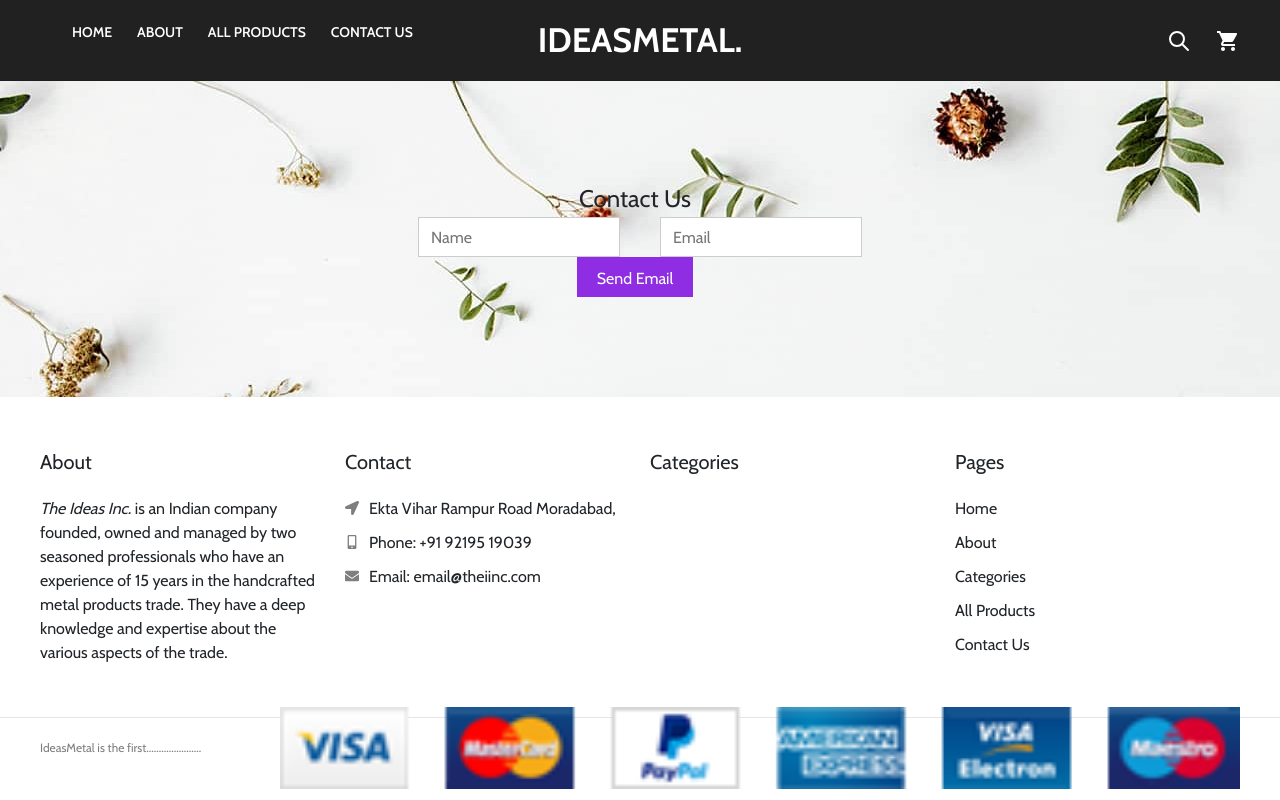
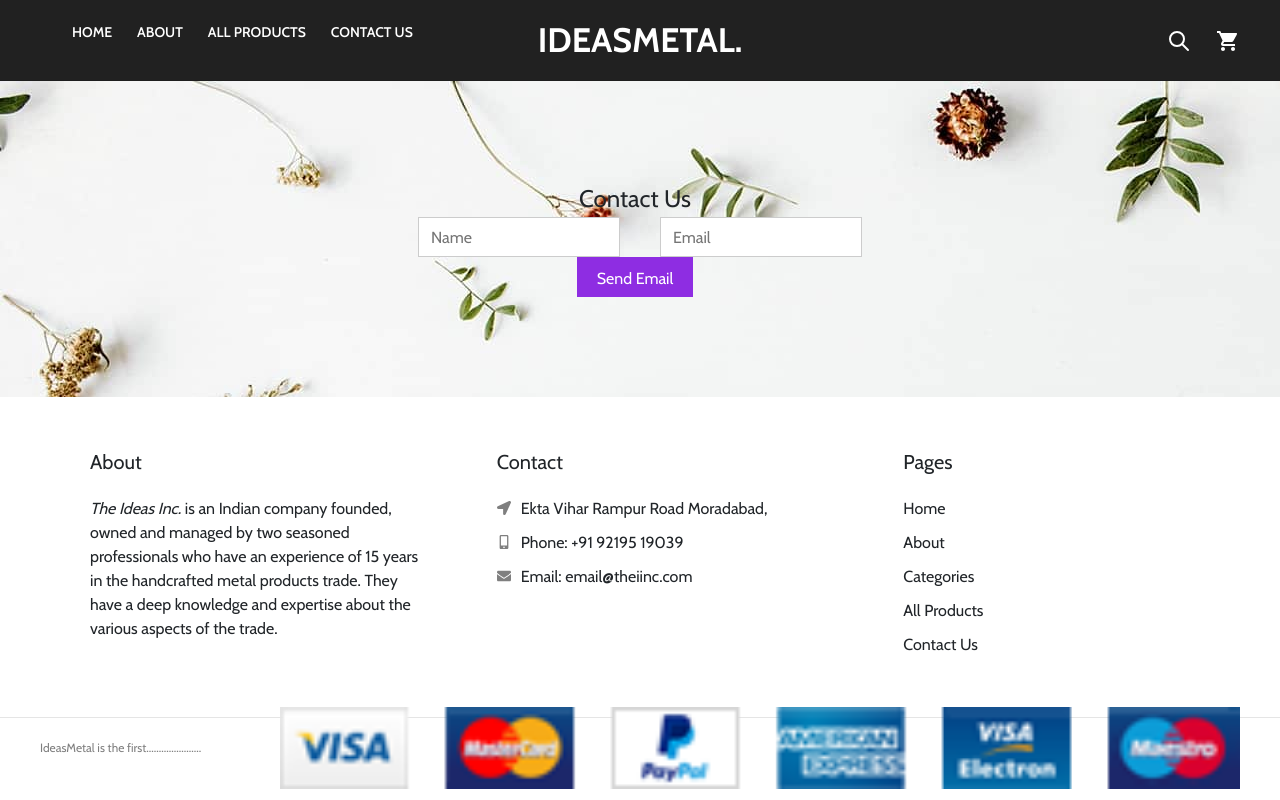
Before and after one commit to bhuvnesh63/Ideasmetal-client, a React (Create React App) app: page /footer in a window 1280 px wide. Built offline with nearby package versions, Linux system fonts and the light colour scheme.

Commit message:
create img

```diff
--- a/src/components/Footer/Footer.jsx
+++ b/src/components/Footer/Footer.jsx
@@ -39,18 +39,18 @@ const { categories } = useContext(Context);
         </div>
       </div>
       </div>
-      <div className="col">
+      {/* <div className="col">
         <div className="title">Categories</div>
         { categories?.data?.map((item) => (
           <span key={item.id} className="text" onClick={() =>navigate(`/category/${item.id}`)}>{item.attributes.title}</span>
           ))}
-        </div>
+        </div> */}
       <div className="col">
         <div className="title">Pages</div>
         <span className="text" onClick={() => navigate('/')}>Home</span>
           <span className="text" onClick={() => navigate('/about')}>About</span>
           <span className="text" onClick={() => navigate('/category')}>Categories</span>
-          <span className="text" onClick={() => navigate('/products')}>All Products</span>
+          <span className="text" onClick={() => navigate('/items')}>All Products</span>
           <span className="text" onClick={() => navigate('/contact')}>Contact Us</span>
         </div>
     </div>
--- a/src/components/Footer/Footer.scss
+++ b/src/components/Footer/Footer.scss
@@ -14,6 +14,7 @@
         }
         .col{
             width: 280px;
+            margin-left: 50px;
             .title{
                 margin-bottom: 20px;
                 font-size: 20px;
--- a/src/components/Products/Mainfolder/MainProduct.jsx
+++ b/src/components/Products/Mainfolder/MainProduct.jsx
@@ -63,6 +63,11 @@ const MainProduct = () => {
   if (!categories || categories.length === 0) {
     return <div>No categories available</div>;
   }
+
+
+
+
+
 
   return (
     <>
```
